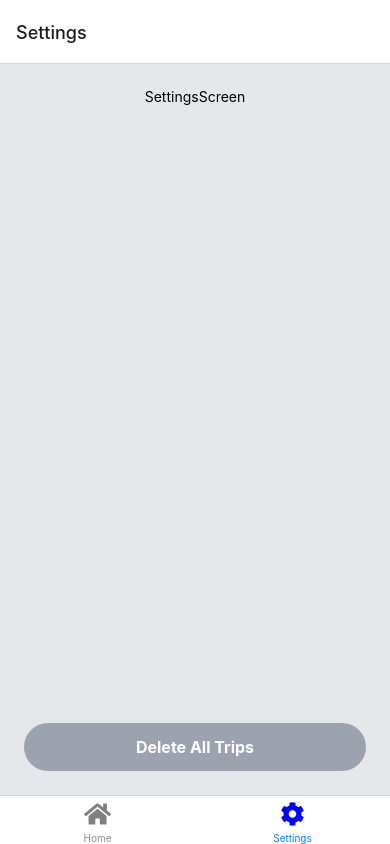
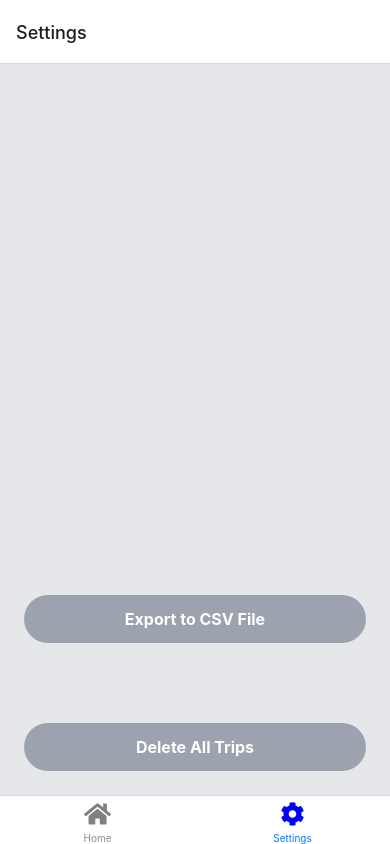
Before and after one commit to MikeRayUX/free_mileage_tracker, a React Native app: screen /Settings in a window 390 px wide. Built offline with nearby package versions, Linux system fonts and the light colour scheme.

Commit message:
Add a download csv button

```diff
--- a/src/screens/SettingsScreen.tsx
+++ b/src/screens/SettingsScreen.tsx
@@ -18,10 +18,20 @@ const SettingsScreen = ({ navigation }) => {
     }
   };
 
+  const exportToCSV = async () => {
+    try {
+      console.log("i don't know yet")
+
+    } catch(e) {
+      console.log(e)
+    }
+  };
+
   return (
-    <View className="w-full h-full bg-gray-200 p-6 flex flex-col justify-between items-center">
-      <Text>SettingsScreen</Text>
+    <View className="w-full h-full bg-gray-200 p-6 flex flex-col justify-end items-center">
+      <ExportToCSVButton onPress={exportToCSV} disabled={trips.length === 0} />
       <DeleteTripsButton onPress={() => setConfirmDelete(true)} disabled={trips.length === 0} />
+
       <ConfirmActionModal
         isVisible={confirmDelete}
         onBackdropPress={() => setConfirmDelete(false)}
@@ -31,6 +41,21 @@ const SettingsScreen = ({ navigation }) => {
     </View>
   );
 };
+
+const ExportToCSVButton = ({onPress, disabled}) => {
+  return (
+    <TouchableOpacity
+      onPress={onPress}
+      disabled={disabled}
+      className={
+        `w-full py-3 px-5 flex flex-row justify-center items-center rounded-full ${disabled ? "bg-gray-400" : "bg-green-600"} mb-20`
+      }
+    >
+      <Text className="text-base font-bold text-white">Export to CSV File</Text>
+    </TouchableOpacity>
+  )
+
+}
 
 const DeleteTripsButton = ({onPress, disabled}) => {
   return (
```
